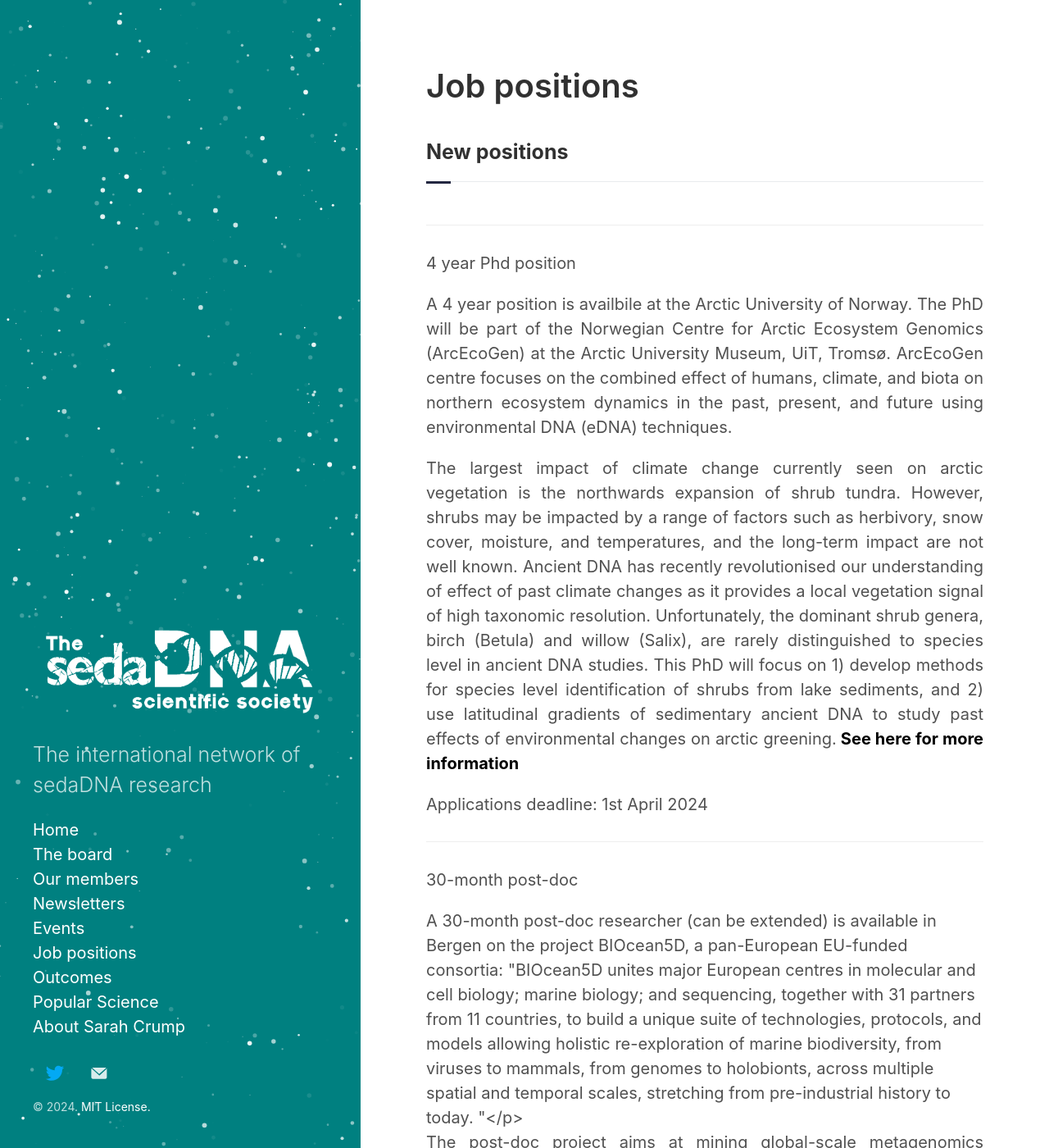
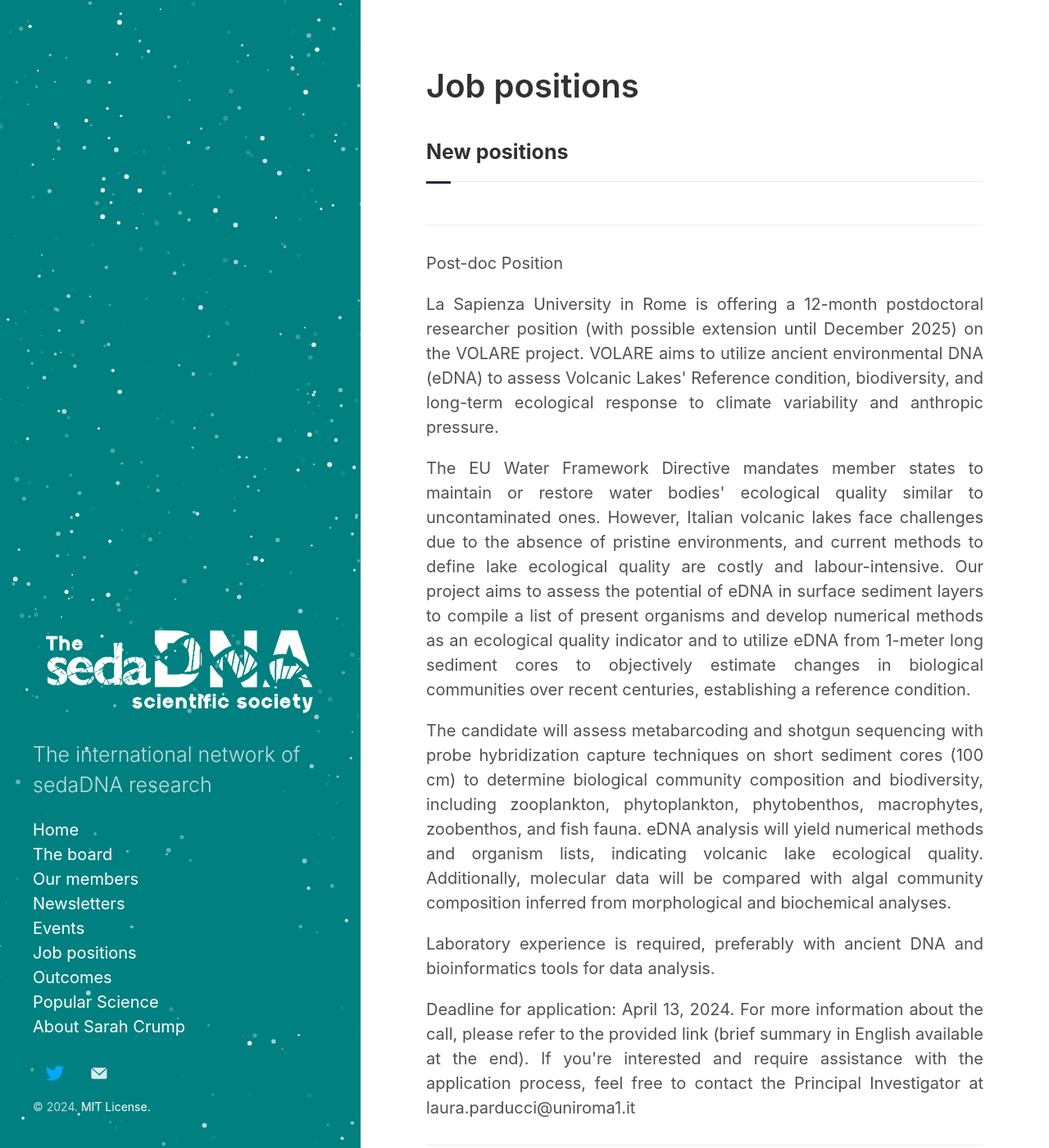
Before and after one commit to sedadna/sedadna.github.io, a Jekyll site: the page built from category/positions.md, in a window 1280 px wide and 1400 px high. Shown: the whole window at 82% size. Built offline with Jekyll 4.4.1, drawn with Linux system fonts in a browser that asks for light colours.

Commit message:
Update positions.md

```diff
--- a/category/positions.md
+++ b/category/positions.md
@@ -6,6 +6,20 @@ title: Job positions
 <div class="section">
 <div class="intro">
 <h3 class="section-title underline">New positions</h3>
+
+<hr>
+<p> Post-doc Position </p>
+
+<p>La Sapienza University in Rome is offering a 12-month postdoctoral researcher position (with possible extension until December 2025) on the VOLARE project. VOLARE aims to utilize ancient environmental DNA (eDNA) to assess Volcanic Lakes' Reference condition, biodiversity, and long-term ecological response to climate variability and anthropic pressure.</p>
+
+<p>The EU Water Framework Directive mandates member states to maintain or restore water bodies' ecological quality similar to uncontaminated ones. However, Italian volcanic lakes face challenges due to the absence of pristine environments, and current methods to define lake ecological quality are costly and labour-intensive. Our project aims to assess the potential of eDNA in surface sediment layers to compile a list of present organisms and develop numerical methods as an ecological quality indicator and to utilize eDNA from 1-meter long sediment cores to objectively estimate changes in biological communities over recent centuries, establishing a reference condition.</p>
+
+<p>The candidate will assess metabarcoding and shotgun sequencing with probe hybridization capture techniques on short sediment cores (100 cm) to determine biological community composition and biodiversity, including zooplankton, phytoplankton, phytobenthos, macrophytes, zoobenthos, and fish fauna. eDNA analysis will yield numerical methods and organism lists, indicating volcanic lake ecological quality. Additionally, molecular data will be compared with algal community composition inferred from morphological and biochemical analyses.</p>
+
+<p>Laboratory experience is required, preferably with ancient DNA and bioinformatics tools for data analysis.</p>
+
+<p>Deadline for application: April 13, 2024. For more information about the call, please refer to the provided link (brief summary in English available at the end). If you're interested and require assistance with the application process, feel free to contact the Principal Investigator at laura.parducci@uniroma1.it</p>
+
 
 <hr>
 
```
